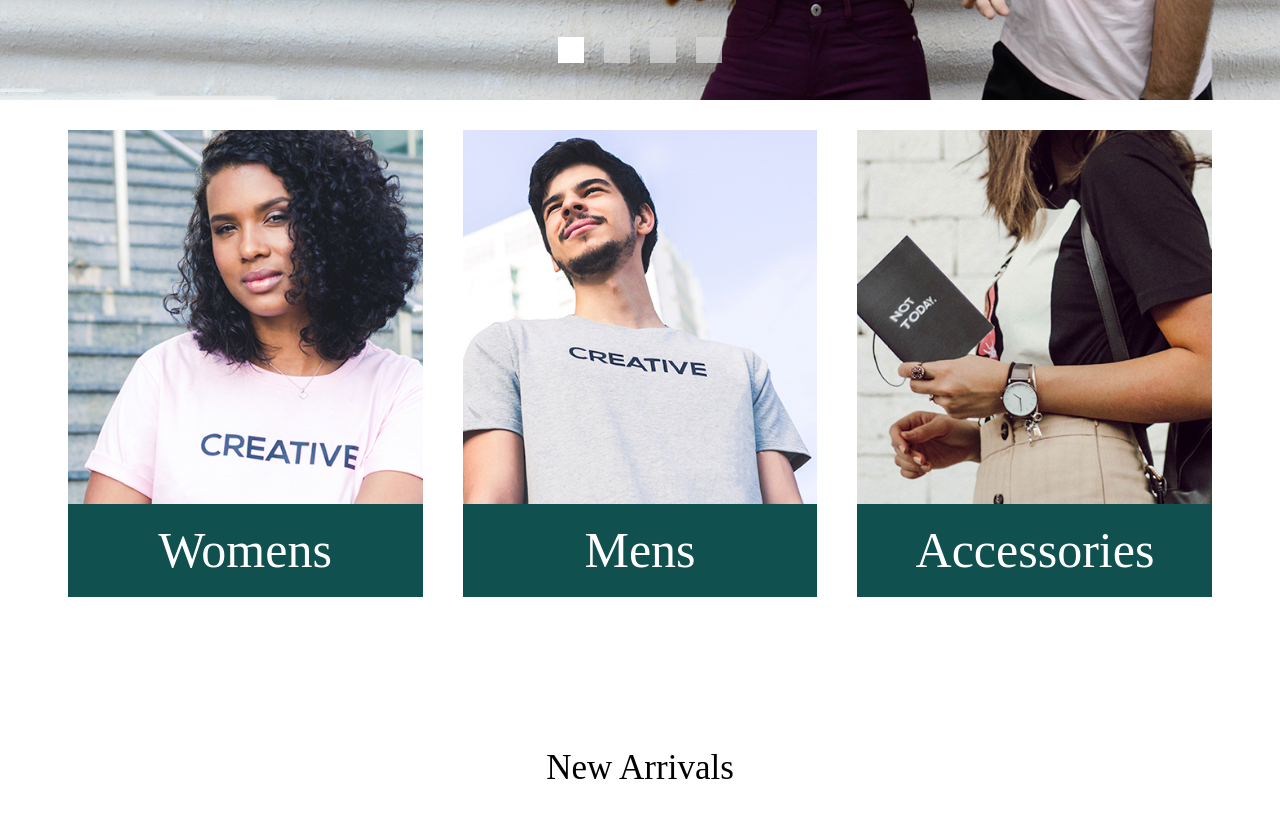
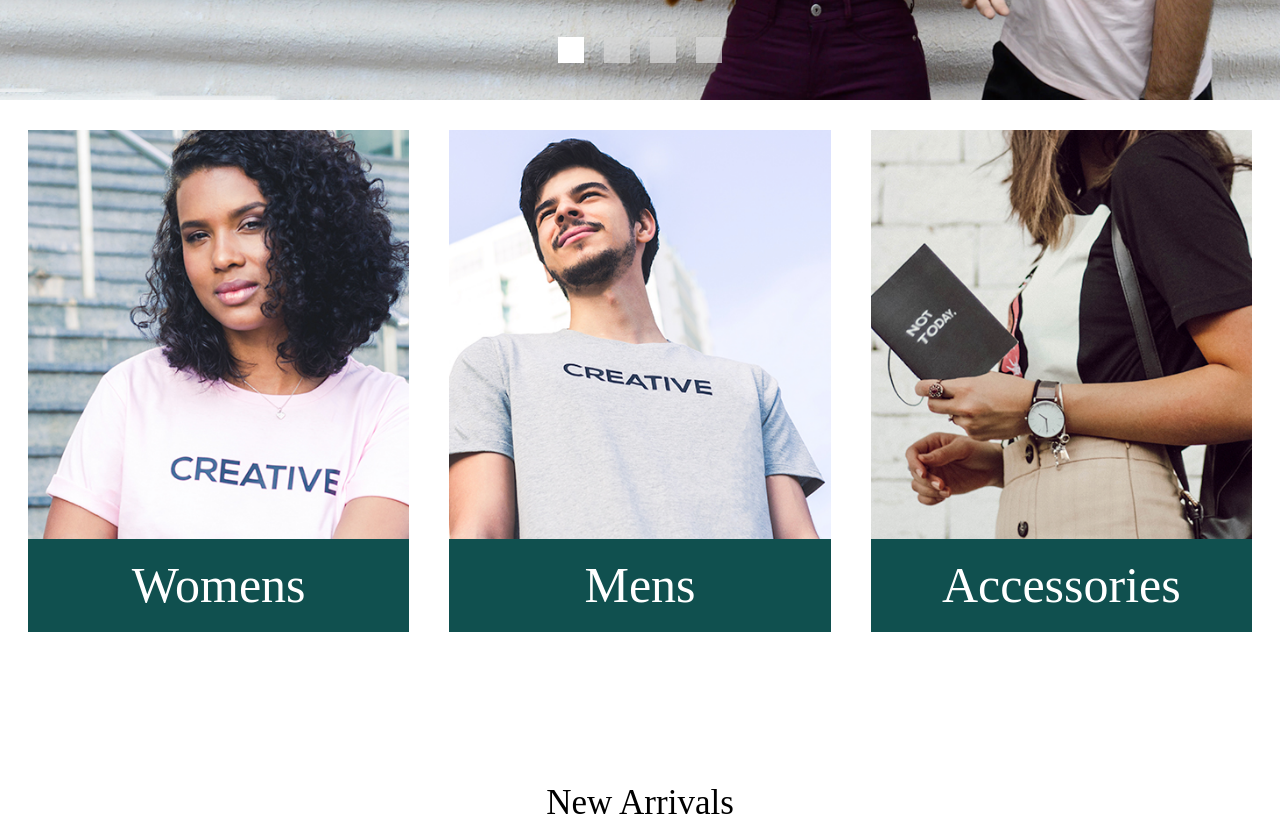
Before and after one commit to janelleballack/dyode-technical-assessment, a React (Create React App) app: page / in a window 1280 px wide. Shown: the part 620-1449 px from the top of the page. Built offline with nearby package versions, Linux system fonts and the light colour scheme; a web font is replaced by a local one.

Commit message:
Update responsive breakpoint

```diff
--- a/src/assets/css/App.css
+++ b/src/assets/css/App.css
@@ -14,14 +14,14 @@ body {
   letter-spacing: 0;
   line-height: 10px;
   padding-left: 11px; }
-  @media (min-width: 600px) {
+  @media (min-width: 900px) {
     ::placeholder {
       font-size: 16px;
       line-height: 19px; } }
 
 .container {
   padding: 0 15px; }
-  @media (min-width: 600px) {
+  @media (min-width: 900px) {
     .container {
       padding: 0 28px; } }
 
@@ -45,7 +45,7 @@ ul {
   justify-content: center;
   align-items: center;
   height: 21px; }
-  @media (min-width: 600px) {
+  @media (min-width: 900px) {
     .Topbar {
       height: 59px; } }
 
@@ -58,7 +58,7 @@ ul {
   line-height: 15px;
   text-align: center;
   margin: 0; }
-  @media (min-width: 600px) {
+  @media (min-width: 900px) {
     .Text {
       font-size: 26px;
       line-height: 32px; } }
@@ -76,11 +76,11 @@ ul {
     align-items: center;
     padding: 0 20px;
     width: 100%; }
-    @media (min-width: 600px) {
+    @media (min-width: 900px) {
       .Header > .container {
         justify-content: center;
         width: auto; } }
-  @media (min-width: 600px) {
+  @media (min-width: 900px) {
     .Header {
       height: 94px; } }
 
@@ -88,7 +88,7 @@ ul {
   height: 45px;
   width: 54px;
   order: 1; }
-  @media (min-width: 600px) {
+  @media (min-width: 900px) {
     .Logo {
       height: 77px;
       width: 93px;
@@ -97,7 +97,7 @@ ul {
 .Icon-Cart {
   display: block;
   order: 2; }
-  @media (min-width: 600px) {
+  @media (min-width: 900px) {
     .Icon-Cart {
       display: none; } }
 
@@ -111,7 +111,7 @@ ul {
   transform: translateY(75px);
   z-index: 1;
   padding: 22px 0; }
-  @media (min-width: 600px) {
+  @media (min-width: 900px) {
     .NavbarList {
       display: flex !important;
       position: relative;
@@ -129,7 +129,7 @@ ul {
     line-height: 15px;
     text-align: center;
     text-decoration: none; }
-    @media (min-width: 600px) {
+    @media (min-width: 900px) {
       .NavbarList__item > a {
         color: #FFFFFF;
         font-size: 28px;
@@ -138,7 +138,7 @@ ul {
 .ToggleNav {
   display: block;
   order: 0; }
-  @media (min-width: 600px) {
+  @media (min-width: 900px) {
     .ToggleNav {
       display: none; } }
 
@@ -156,7 +156,7 @@ ul {
 
 .HeroCarousel > .carousel .control-dots {
   margin-bottom: 12px; }
-  @media (min-width: 600px) {
+  @media (min-width: 900px) {
     .HeroCarousel > .carousel .control-dots {
       margin-bottom: 34px; } }
   .HeroCarousel > .carousel .control-dots > .dot {
@@ -169,7 +169,7 @@ ul {
     margin: 0 5px; }
     .HeroCarousel > .carousel .control-dots > .dot.selected {
       background-color: #FFFFFF; }
-    @media (min-width: 600px) {
+    @media (min-width: 900px) {
       .HeroCarousel > .carousel .control-dots > .dot {
         width: 26px;
         height: 26px;
@@ -181,7 +181,7 @@ ul {
   transform: translate(0, -50%);
   text-align: left;
   padding: 0 20px; }
-  @media (min-width: 600px) {
+  @media (min-width: 900px) {
     .TextCardInfo {
       padding: 0 78px; } }
 
@@ -192,7 +192,7 @@ ul {
   letter-spacing: 0;
   line-height: 37px;
   margin: 0; }
-  @media (min-width: 600px) {
+  @media (min-width: 900px) {
     .TextCardTitle {
       font-size: 50px;
       line-height: 93px; } }
@@ -204,7 +204,7 @@ ul {
   letter-spacing: 0;
   line-height: 19px;
   margin: 0; }
-  @media (min-width: 600px) {
+  @media (min-width: 900px) {
     .TextCardTagline {
       font-size: 40px;
       line-height: 48px; } }
@@ -224,7 +224,7 @@ ul {
   border: none;
   appearance: none;
   margin-top: 20px; }
-  @media (min-width: 600px) {
+  @media (min-width: 900px) {
     .TextCardButton {
       height: 50px;
       width: 169px;
@@ -238,14 +238,17 @@ ul {
     flex-wrap: wrap;
     justify-content: center;
     flex-direction: row; }
+    @media (min-width: 900px) {
+      .ThreeUpGrid > .container {
+        flex-wrap: nowrap; } }
 
 .GridItem {
   margin-left: 15px;
   position: relative;
   flex: 0 1 47.5%; }
-  @media (min-width: 600px) {
+  @media (min-width: 900px) {
     .GridItem {
-      flex: 0 1 29%;
+      flex: inherit;
       margin: 0 20px; } }
   .GridItem:first-child {
     margin-left: 0; }
@@ -254,9 +257,9 @@ ul {
     margin-right: 0;
     margin-top: 15px;
     flex: 0 1 100%; }
-    @media (min-width: 600px) {
+    @media (min-width: 900px) {
       .GridItem:last-child {
-        flex: 0 1 29%;
+        flex: inherit;
         margin-top: 0;
         margin-left: 20px; } }
 
@@ -272,7 +275,7 @@ ul {
   letter-spacing: 0;
   width: 100%;
   margin: 0; }
-  @media (min-width: 600px) {
+  @media (min-width: 900px) {
     .GridItem__title {
       font-size: 50px;
       line-height: 93px; } }
@@ -284,7 +287,7 @@ ul {
 
 .ProductCarousel {
   padding: 0 20px; }
-  @media (min-width: 600px) {
+  @media (min-width: 900px) {
     .ProductCarousel {
       padding: 0 72px; } }
   .ProductCarousel > .carousel .slide {
@@ -312,7 +315,7 @@ ul {
   line-height: 37px;
   text-align: center;
   margin-top: 25px; }
-  @media (min-width: 600px) {
+  @media (min-width: 900px) {
     .ProductCarousel__title {
       font-size: 35px;
       line-height: 65px;
@@ -321,7 +324,7 @@ ul {
 .ProductCard {
   padding: 0 10px;
   flex: 0 0 50%; }
-  @media (min-width: 600px) {
+  @media (min-width: 900px) {
     .ProductCard {
       flex: inherit; } }
 
@@ -334,7 +337,7 @@ ul {
   line-height: 15px;
   text-align: center;
   margin: 0; }
-  @media (min-width: 600px) {
+  @media (min-width: 900px) {
     .ProductCard__title {
       font-size: 16px;
       line-height: 19px; } }
@@ -346,7 +349,7 @@ ul {
   line-height: 15px;
   text-align: center;
   margin: 0; }
-  @media (min-width: 600px) {
+  @media (min-width: 900px) {
     .ProductCard__description {
       font-size: 16px;
       line-height: 19px; } }
@@ -359,7 +362,7 @@ ul {
   line-height: 30px;
   text-align: center;
   margin: 0; }
-  @media (min-width: 600px) {
+  @media (min-width: 900px) {
     .ProductCard__price {
       font-size: 22px;
       line-height: 41px; } }
@@ -367,7 +370,7 @@ ul {
 .Hero {
   position: relative;
   margin-top: 16px; }
-  @media (min-width: 600px) {
+  @media (min-width: 900px) {
     .Hero {
       margin-top: 40px; } }
 
@@ -378,7 +381,7 @@ ul {
   transform: translate(0, -50%);
   text-align: left;
   padding: 0 20px; }
-  @media (min-width: 600px) {
+  @media (min-width: 900px) {
     .HeroInfo {
       padding: 0 78px; } }
 
@@ -389,7 +392,7 @@ ul {
   letter-spacing: 0;
   line-height: 37px;
   margin: 0; }
-  @media (min-width: 600px) {
+  @media (min-width: 900px) {
     .HeroTitle {
       font-size: 50px;
       line-height: 93px; } }
@@ -401,7 +404,7 @@ ul {
   letter-spacing: 0;
   line-height: 19px;
   margin: 0; }
-  @media (min-width: 600px) {
+  @media (min-width: 900px) {
     .HeroTagline {
       font-size: 40px;
       line-height: 48px; } }
@@ -421,7 +424,7 @@ ul {
   border: none;
   appearance: none;
   margin-top: 20px; }
-  @media (min-width: 600px) {
+  @media (min-width: 900px) {
     .HeroButton {
       height: 50px;
       width: 169px;
@@ -430,7 +433,7 @@ ul {
 
 .ImageGrid {
   position: relative; }
-  @media (min-width: 600px) {
+  @media (min-width: 900px) {
     .ImageGrid > .container {
       padding: 0 60px; } }
 
@@ -441,7 +444,7 @@ ul {
   line-height: 37px;
   text-align: center;
   margin: 25px 0 0; }
-  @media (min-width: 600px) {
+  @media (min-width: 900px) {
     .ImageGrid__title {
       font-size: 35px;
       line-height: 65px;
@@ -450,7 +453,7 @@ ul {
 .ImageGrid__images {
   display: flex;
   overflow: hidden; }
-  @media (min-width: 600px) {
+  @media (min-width: 900px) {
     .ImageGrid__images {
       overflow: visible; } }
 
@@ -461,7 +464,7 @@ ul {
     margin-left: 0; }
   .ImageGrid__image:last-child {
     margin-right: 0; }
-  @media (min-width: 600px) {
+  @media (min-width: 900px) {
     .ImageGrid__image {
       width: 18.76%;
       max-width: 248px;
@@ -477,7 +480,7 @@ ul {
     align-items: center;
     flex-direction: column;
     margin: 0; }
-    @media (min-width: 600px) {
+    @media (min-width: 900px) {
       .Newsletter > .container {
         flex-direction: row;
         padding: 0 154px 83px; } }
@@ -486,7 +489,7 @@ ul {
   height: 17px;
   width: 17px;
   margin-top: 16px; }
-  @media (min-width: 600px) {
+  @media (min-width: 900px) {
     .Newsletter__icon {
       height: 36px;
       width: 36px;
@@ -505,7 +508,7 @@ ul {
   justify-content: center;
   align-items: center;
   flex-direction: column; }
-  @media (min-width: 600px) {
+  @media (min-width: 900px) {
     .Newsletter__title {
       font-size: 35px;
       line-height: 65px;
@@ -516,7 +519,7 @@ ul {
   width: 100%;
   margin: 12px 0 25px;
   text-align: center; }
-  @media (min-width: 600px) {
+  @media (min-width: 900px) {
     .Newsletter__form {
       display: flex;
       justify-content: center;
@@ -531,7 +534,7 @@ ul {
   text-align: center;
   margin: 0 0 15px;
   padding: 0 20px; }
-  @media (min-width: 600px) {
+  @media (min-width: 900px) {
     .Newsletter__description {
       font-size: 20px;
       text-align: left;
@@ -547,7 +550,7 @@ ul {
   border: none;
   margin-right: 5px;
   padding: 0; }
-  @media (min-width: 600px) {
+  @media (min-width: 900px) {
     .Newsletter__input {
       height: 44px;
       width: 100%;
@@ -565,7 +568,7 @@ ul {
   letter-spacing: 0;
   line-height: 19px;
   text-align: center; }
-  @media (min-width: 600px) {
+  @media (min-width: 900px) {
     .Newsletter__submitBtn {
       height: 44px;
       width: 50%;
@@ -581,7 +584,7 @@ ul {
     display: flex;
     flex-direction: column;
     padding: 25px 49px; }
-    @media (min-width: 600px) {
+    @media (min-width: 900px) {
       .Footer > .container {
         flex-direction: row;
         padding: 25px 49px 42px; } }
@@ -595,7 +598,7 @@ ul {
   display: flex;
   justify-content: space-between;
   align-items: flex-end; }
-  @media (min-width: 600px) {
+  @media (min-width: 900px) {
     .Footer__section-title {
       font-size: 18px;
       line-height: 33px; } }
@@ -605,16 +608,16 @@ ul {
   font-weight: 300;
   letter-spacing: 0;
   line-height: 19px; }
-  @media (min-width: 600px) {
+  @media (min-width: 900px) {
     .Footer__menu {
       display: block !important;
       line-height: 30px; } }
 
-@media (min-width: 600px) {
+@media (min-width: 900px) {
   .Footer__section {
     flex: 0 0 18.25%; } }
 
-@media (min-width: 600px) {
+@media (min-width: 900px) {
   .Footer__section.Footer__section-social {
     flex: 0 0 63.25%;
     display: flex;
@@ -628,7 +631,7 @@ ul {
   line-height: 41px;
   text-align: center;
   cursor: pointer; }
-  @media (min-width: 600px) {
+  @media (min-width: 900px) {
     .Icon {
       display: none; } }
 
@@ -642,7 +645,7 @@ ul {
   letter-spacing: 0;
   line-height: 37px;
   margin: 0 0 10px; }
-  @media (min-width: 600px) {
+  @media (min-width: 900px) {
     .Social__title {
       font-size: 18px;
       line-height: 33px; } }
--- a/src/assets/scss/var/_variables.scss
+++ b/src/assets/scss/var/_variables.scss
@@ -4,4 +4,4 @@ $green: #10504F;
 $white: #FFFFFF;
 
 // Breakpoint
-$breakpoint-small: 600px;
+$breakpoint-small: 900px;
--- a/src/components/GridItem/GridItem.module.scss
+++ b/src/components/GridItem/GridItem.module.scss
@@ -3,7 +3,7 @@
     position: relative;
     flex: 0 1 47.5%;
     @media (min-width: $breakpoint-small) {
-      flex: 0 1 29%;
+      flex: inherit;
       margin: 0 20px;
     }
   &:first-child {
@@ -15,7 +15,7 @@
     margin-top: 15px;
     flex: 0 1 100%;
     @media (min-width: $breakpoint-small) {
-      flex: 0 1 29%;
+      flex: inherit;
       margin-top: 0;
       margin-left: 20px;
     }
--- a/src/components/ThreeUpGrid/ThreeUpGrid.module.scss
+++ b/src/components/ThreeUpGrid/ThreeUpGrid.module.scss
@@ -5,5 +5,8 @@
     flex-wrap: wrap;
     justify-content: center;
     flex-direction: row;
+    @media (min-width: $breakpoint-small) {
+      flex-wrap: nowrap;
+    }
   }
 }
```
